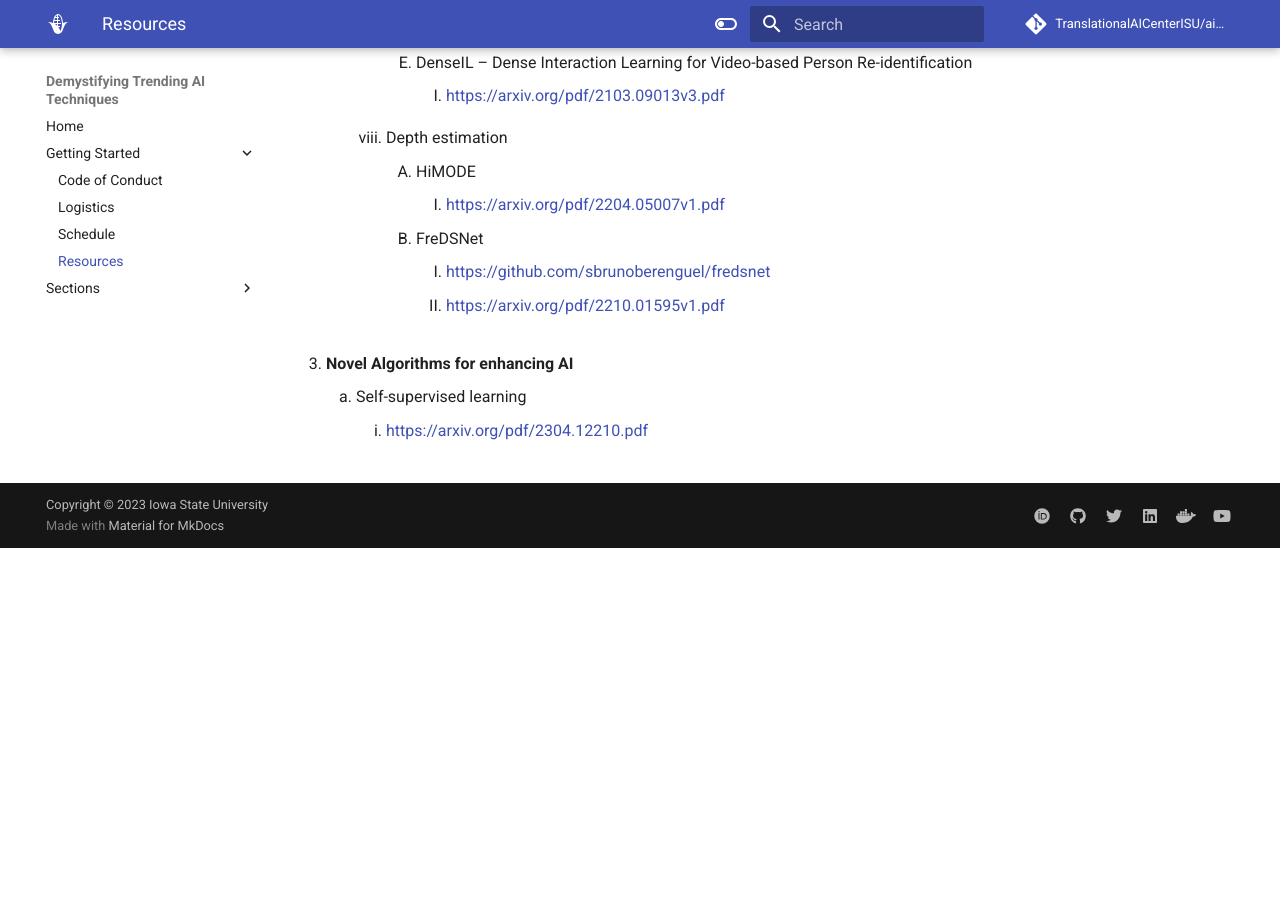
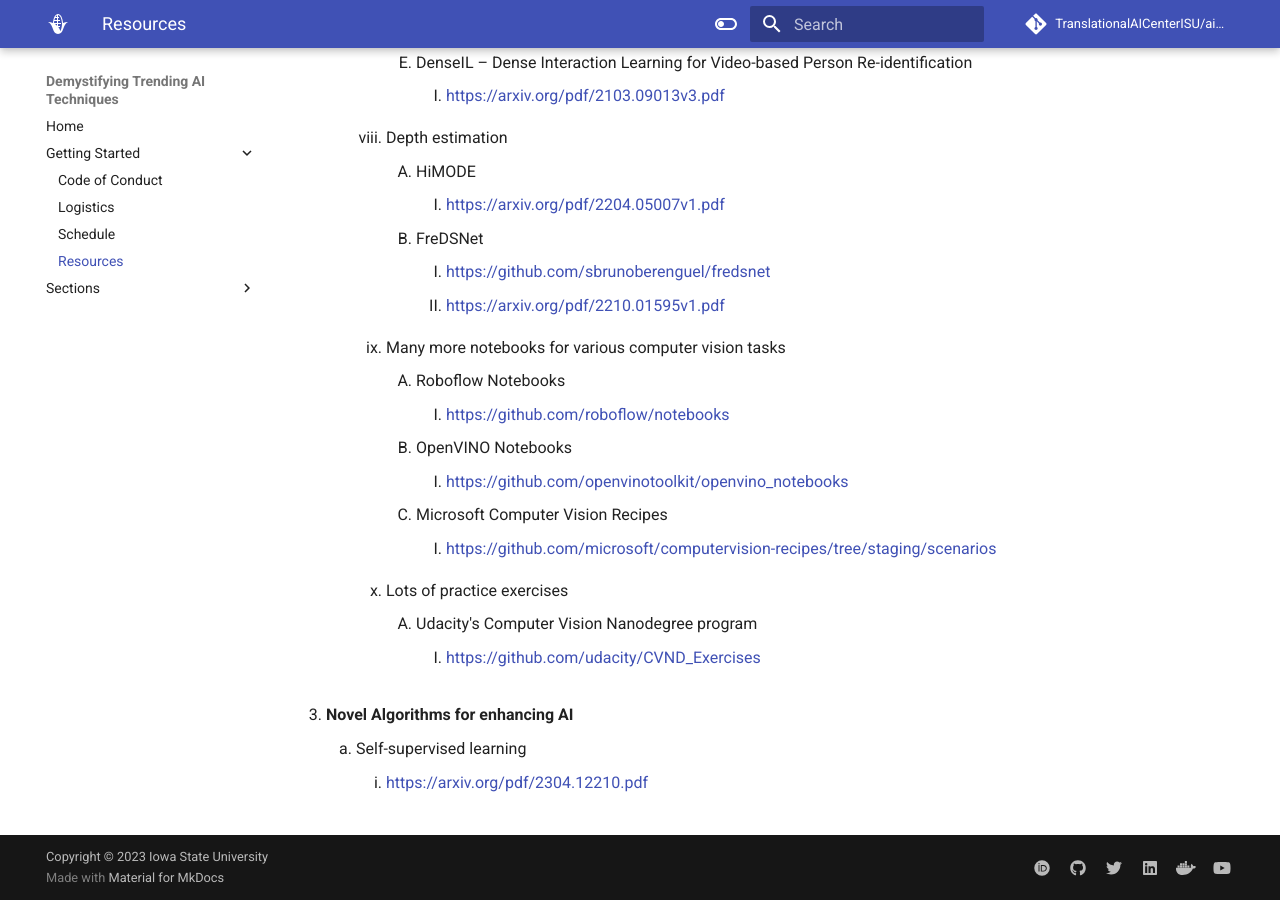
Before and after one commit to TranslationalAICenterISU/cv-ssl-aug-2023, an MkDocs documentation site: the page built from docs/sections/resources.md, in a window 1280 px wide and 900 px high, scrolled down 2547 px. Built offline with MkDocs 1.6.1 and Material for MkDocs 9.7.7, drawn with Linux system fonts in a browser that asks for light colours; some web fonts are replaced; a script that is not in the unit is left out; comment, search, counter and statistics services are not loaded; before the commit the page ends 3095 px from its top, so only the background shows below that.

Commit message:
Added a few more links to resources

```diff
--- a/docs/sections/resources.md
+++ b/docs/sections/resources.md
@@ -74,6 +74,16 @@
 			2. FreDSNet
 				1. [https://github.com/sbrunoberenguel/fredsnet](https://github.com/sbrunoberenguel/fredsnet "https://github.com/sbrunoberenguel/fredsnet")
 				2. [https://arxiv.org/pdf/2210.01595v1.pdf](https://arxiv.org/pdf/2210.01595v1.pdf "https://arxiv.org/pdf/2210.01595v1.pdf")
+		9. Many more notebooks for various computer vision tasks
+			1. Roboflow Notebooks
+				1. [https://github.com/roboflow/notebooks](https://github.com/roboflow/notebooks)
+			2. OpenVINO Notebooks
+				1. [https://github.com/openvinotoolkit/openvino_notebooks](https://github.com/openvinotoolkit/openvino_notebooks)
+			3. Microsoft Computer Vision Recipes
+				1. [https://github.com/microsoft/computervision-recipes/tree/staging/scenarios](https://github.com/microsoft/computervision-recipes/tree/staging/scenarios)
+		10. Lots of practice exercises
+			1. Udacity's Computer Vision Nanodegree program
+				1. [https://github.com/udacity/CVND_Exercises](https://github.com/udacity/CVND_Exercises)
 3. **Novel Algorithms for enhancing AI**
 	1. Self-supervised learning
 		1. https://arxiv.org/pdf/2304.12210.pdf
```
